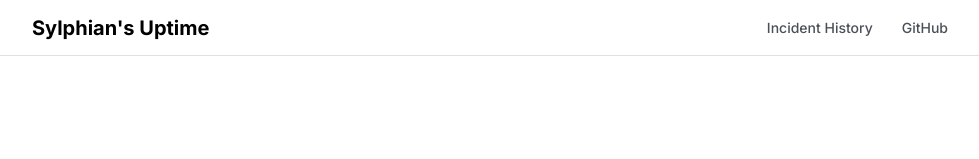
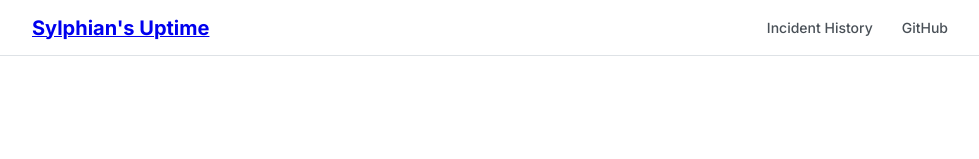
Before and after one commit to Sylphian-Network/uptime-page, a Next.js app: page / in a window 1280 px wide. Shown: the top 159 px of the page, without its empty margins (144-1123 px from the left). Built offline with nearby package versions, Linux system fonts and the light colour scheme.

Commit message:
Fixed: getting stuck in the incident history by adding link on title.

```diff
--- a/components/Header.tsx
+++ b/components/Header.tsx
@@ -2,6 +2,7 @@ import { Container, Group, Text } from '@mantine/core'
 import classes from '@/styles/Header.module.css'
 import { pageConfig } from '@/uptime.config'
 import { PageConfigLink } from '@/types/config'
+import Link from 'next/link'
 
 export default function Header({ style }: { style?: React.CSSProperties }) {
   const linkToElement = (link: PageConfigLink, i: number) => {
@@ -24,7 +25,9 @@ export default function Header({ style }: { style?: React.CSSProperties }) {
     <header className={classes.header} style={style}>
       <Container size="md" className={classes.inner}>
         <div>
-          <Text size="xl" span fw={700}>{"Sylphian's Uptime"}</Text>
+          <Link href="/" passHref>
+            <Text size="xl" span fw={700} component="a">{"Sylphian's Uptime"}</Text>
+          </Link>
         </div>
 
         <Group gap={5} visibleFrom="sm">
```
